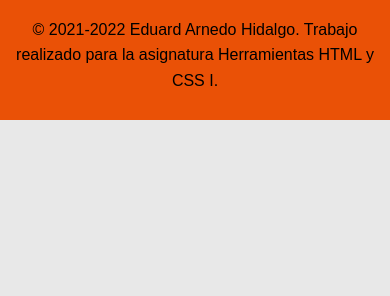
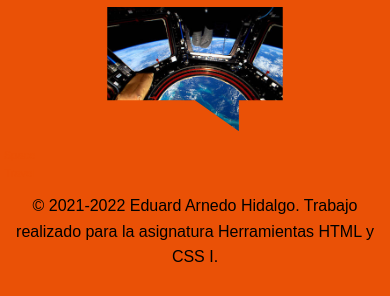
Before and after one commit to eah1/HTML-CSS-I.-Desarrollo-de-una-web, a website built with Parcel: page src/page/experienceWeightlessness.html in a window 390 px wide. Shown: the part 1941-2237 px from the top of the page. Before the commit the page ends 2061 px from the top, so only its background shows below. Built offline with nearby package versions, Linux system fonts and the light colour scheme.

Commit message:
Add footer image
* Change photo apollo11 format webp to jpg.

```diff
--- a/src/css/styleMain.css
+++ b/src/css/styleMain.css
@@ -47,6 +47,29 @@ footer p {
     margin-left: 20px;
     margin-right: 20px;
     text-align: center;
+}
+
+.clip-teclado {
+    width: 20%;
+    height: auto;
+    clip-path: polygon(
+            0% 0%,
+            100% 0%,
+            100% 75%,
+            75% 75%,
+            75% 100%,
+            50% 75%,
+            0% 75%
+    );
+}
+
+.footer_logo figure figcaption {
+    width: 10%;
+    height: 10%;
+    margin: 0;
+    padding-bottom: 0;
+    padding-top: 10px;
+    color: #ea5106
 }
 
 footer div a:link, footer div a:hover, footer div a:visited {
@@ -189,27 +212,46 @@ a {
         padding-bottom: 0;
     }
 
-    .copyright{
+    .copyright {
         grid-column: 1 / span 2;
     }
 
+    .clip-teclado {
+        width: 45%;
+        height: auto;
+    }
+
+    .footer_logo {
+        grid-column: 1 / span 2;
+        text-align: center;
+        margin: 0;
+    }
+    .footer_logo figure {
+        margin: 0;
+    }
+
     footer div {
-        margin:10px;
+        margin: 10px;
     }
-    .rrss a, .nosotros a{
+
+    .rrss a, .nosotros a {
         margin-right: 10px;
     }
+
     .rrss a {
         margin-left: 40px;
     }
+
     .nosotros a {
         display: inline-block;
     }
+
     .nosotros {
         text-align: left;
         margin-left: 60px;
     }
-    .rrss{
+
+    .rrss {
         text-align: right;
         margin-right: 100px;
         font-size: 0.8rem;
--- a/src/page/experienceWeightlessness.html
+++ b/src/page/experienceWeightlessness.html
@@ -76,7 +76,7 @@
                     22
                     segundos.
                 </p>
-                <img class="multimedia" src="../img/apolo11.webp" alt="Astronautas apolo 11 en el Airbus Air Zero-G.">
+                <img class="multimedia" src="../img/apolo11.jpg" alt="Astronautas apolo 11 en el Airbus Air Zero-G.">
                 <p>
                     La sensación de ingravidez, que puede ser un plazo demasiado breve, se acumula en una quincena
                     parábolas; por lo que al final se contabilizan unos 10 minutos (y hasta 30 en algunos proyectos
@@ -100,6 +100,12 @@
         <a href="#" title="Twitter"><i class="fab fa-twitter"></i></a>
         <a href="#" title="Youtube"><i class="fab fa-youtube"></i></a>
     </div>
+    <div class="footer_logo">
+        <figure>
+            <img class="clip-teclado" src="../img/spaceTravel_opt.jpg" title="Space Travel" alt="Space Travel"/>
+            <figcaption>Space Travel</figcaption>
+        </figure>
+    </div>
     <div class="copyright">
         <p>
             © 2021-2022 Eduard Arnedo Hidalgo. Trabajo realizado para la asignatura Herramientas HTML y CSS I.
```
Also changed, not shown: src/index.html (+6 -0 lines), src/page/category.html (+6 -0 lines), src/page/links.html (+6 -0 lines), src/page/presentation.html (+6 -0 lines), src/page/spaceStation.html (+6 -0 lines), src/page/suborbitalFlights.html (+6 -0 lines), src/page/virginGalactic.html (+6 -0 lines), src/img/apolo11.jpg (added), src/img/apolo11.webp (deleted).
